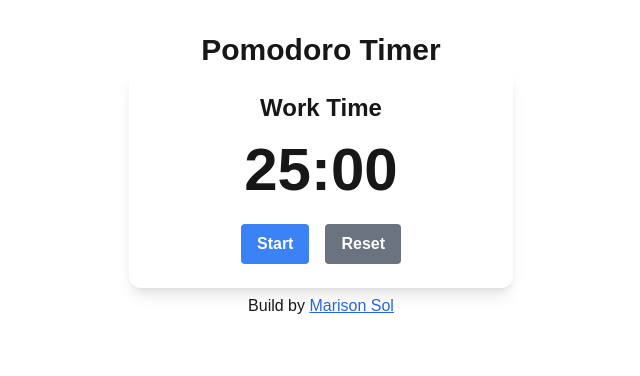
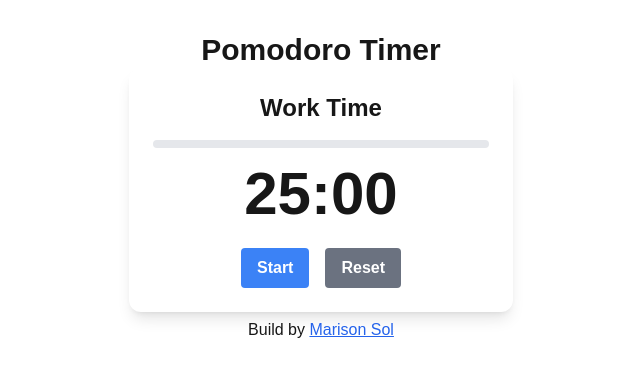
Before and after one commit to marison333/pomodoro-app, a Next.js app: page / in a window 1280 px wide. Shown: the top 376 px of the page, without its empty margins (319-959 px from the left). Built offline with nearby package versions, Linux system fonts and the light colour scheme.

Commit message:
progress bar

```diff
--- a/components/PomodoroTimer.tsx
+++ b/components/PomodoroTimer.tsx
@@ -7,9 +7,23 @@ export default function PomodoroTimer() {
   const [seconds, setSeconds] = useState(0);
   const [isRunning, setIsRunning] = useState(false);
   const [mode, setMode] = useState("work");
+  const audioRef = useRef<HTMLAudioElement | null>(null);
 
-  // ref for audio element
-  const audioRef = useRef<HTMLAudioElement | null>(null);
+  // New constant for total duration in seconds
+  const WORK_TIME = 25 * 60; // 25 minutes in seconds
+  const BREAK_TIME = 5 * 60;  // 5 minutes in seconds
+
+  // Calculate progress percentage
+  const calculateProgress = () => {
+    // Determine total time based on current mode
+    const totalTime = mode === 'work' ? WORK_TIME : BREAK_TIME;
+    // Calculate current time
+    const currentTime = (minutes * 60) + seconds;
+    // Calculate remaining percentage
+    const progress = ((totalTime - currentTime) / totalTime) * 100;
+    // Ensure progress stays between 0 and 100
+    return Math.min(100, Math.max(0, progress));
+  };
 
   // Initialize our audio element when the component mounts
   useEffect(() => {
@@ -86,6 +100,16 @@ export default function PomodoroTimer() {
         <h2 className="text-2xl font-bold mb-4">
           {mode === "work" ? "Work Time" : "Break Time"}
         </h2>
+        {/* Progress bar container */}
+        <div className="w-full h-2 bg-gray-200 rounded-full mb-4">
+          {/* Actual progress bar */}
+          <div
+              className={`h-full rounded-full transition-all duration-1000 ${
+                  mode === 'work' ? 'bg-blue-500' : 'bg-green-500'
+              }`}
+              style={{ width: `${calculateProgress()}%` }}
+          />
+        </div>
         <div className="text-6xl font-bold mb-6">
           {String(minutes).padStart(2, "0")}:{String(seconds).padStart(2, "0")}
         </div>
```
